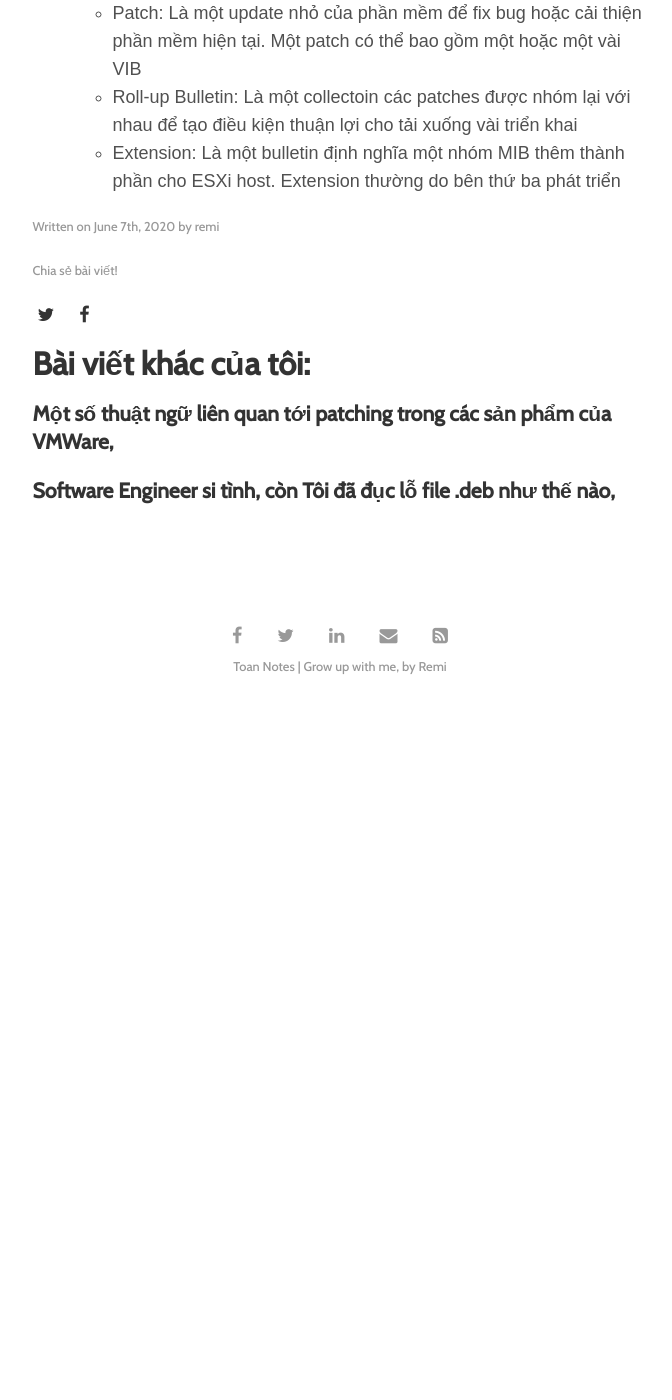
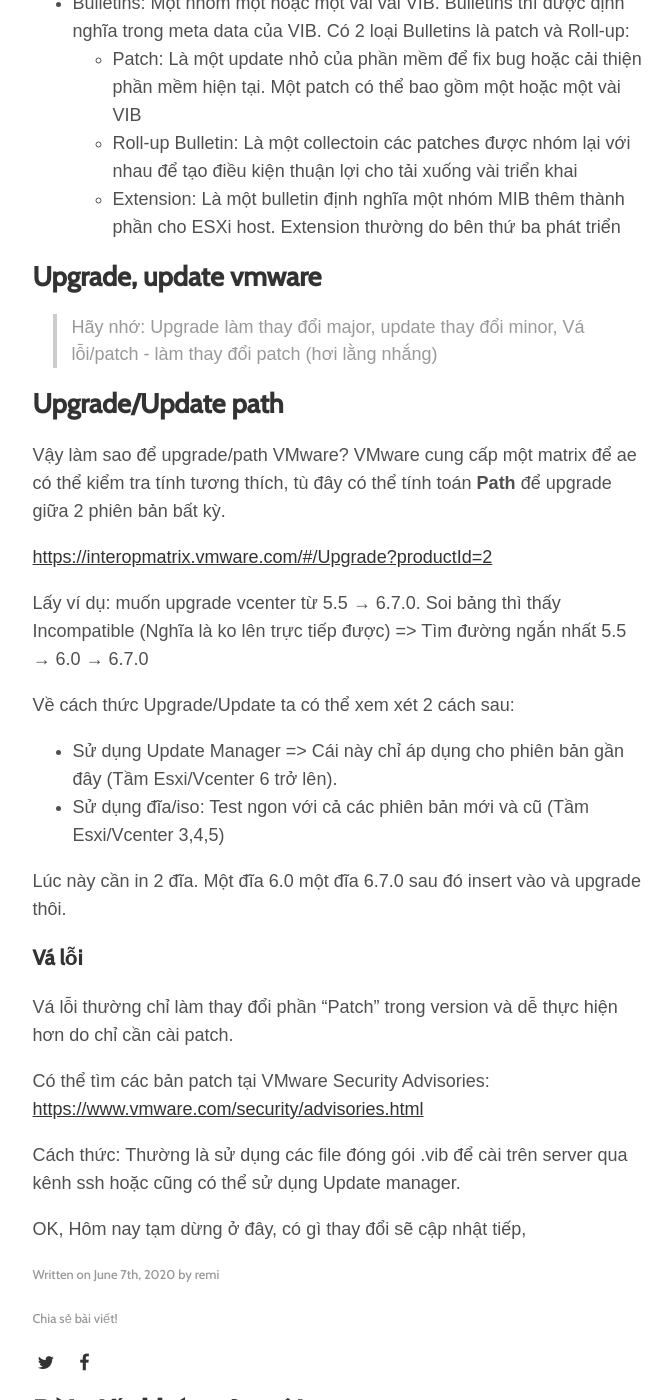
Before and after one commit to toannai/blog, a Jekyll site: the page built from _posts/2020-06-07-vmware-patching-model.md, in a window 1280 px wide and 1400 px high, scrolled down 2653 px. Shown: the whole window, without its empty margins (300-972 px from the left). Built offline with Jekyll 4.4.1, drawn with Linux system fonts in a browser that asks for light colours; some web fonts are replaced; before the commit the page ends 3366 px from its top, so only the background shows below that; some of the changed text lies outside the part shown.

Commit message:
Add version 4

```diff
--- a/_posts/2020-06-07-vmware-patching-model.md
+++ b/_posts/2020-06-07-vmware-patching-model.md
@@ -16,6 +16,7 @@
 Nói tới đây cần biết khái niệm "Scheme" - Lược đồ đánh số phiên bản tạo ra để theo dõi các phiên bản khác nhau của một phần mềm.
 
 Có 2 schemes phổ biến:
+
 * Internal version number: Tăng nhiều lần trong 1 ngày hay revision control number
 * Release version: Ít thay đổi hơn, được biết đến nhiều là semantic versioning hay project code name.
 
@@ -36,6 +37,8 @@
 
 Đánh giá về risk của sự thay đổi version ảnh hưởng lên hệ thống có thể tạm xếp loại ***major number (high risk) => minor number (medium risk) => patch number (lowest risk)***
 
+Upgrade làm thay đổi major, update thay đổi minor. Path dùng để fix bug.
+
 # VMware versioning scheme
 
 >Cũng sử dụng Semantic versioning
@@ -54,3 +57,32 @@
     - Patch: Là một update nhỏ của phần mềm để fix bug hoặc cải thiện phần mềm hiện tại. Một patch có thể bao gồm một hoặc một vài VIB
     - Roll-up Bulletin: Là một collectoin các patches được nhóm lại với nhau để tạo điều kiện thuận lợi cho tải xuống vài triển khai
     - Extension: Là một bulletin định nghĩa một nhóm MIB thêm thành phần cho ESXi host. Extension thường do bên thứ ba phát triển
+
+## Upgrade, update vmware
+
+>Hãy nhớ: Upgrade làm thay đổi major, update thay đổi minor, Vá lỗi/patch - làm thay đổi patch (hơi lằng nhắng)
+
+
+## Upgrade/Update path
+
+Vậy làm sao để upgrade/path VMware? VMware cung cấp một matrix để ae có thể kiểm tra tính tương thích, tù đây có thể tính toán **Path** để upgrade giữa 2 phiên bản bất kỳ.
+
+[https://interopmatrix.vmware.com/#/Upgrade?productId=2](https://interopmatrix.vmware.com/#/Upgrade?productId=2)
+
+Lấy ví dụ: muốn upgrade vcenter từ 5.5 → 6.7.0. Soi bảng thì thấy Incompatible (Nghĩa là ko lên trực tiếp được) => Tìm đường ngắn nhất 5.5 → 6.0 → 6.7.0
+
+Về cách thức Upgrade/Update ta có thể xem xét 2 cách sau:
+* Sử dụng Update Manager => Cái này chỉ áp dụng cho phiên bản gần đây (Tầm Esxi/Vcenter 6 trở lên).
+* Sử dụng đĩa/iso: Test ngon với cả các phiên bản mới và cũ (Tầm Esxi/Vcenter 3,4,5)
+
+Lúc này cần in 2 đĩa. Một đĩa 6.0 một đĩa 6.7.0 sau đó insert vào và upgrade thôi.
+
+### Vá lỗi
+
+Vá lỗi thường chỉ làm thay đổi phần "Patch" trong version và dễ thực hiện hơn do chỉ cần cài patch.
+
+Có thể tìm các bản patch tại VMware Security Advisories: [https://www.vmware.com/security/advisories.html](https://www.vmware.com/security/advisories.html)
+
+Cách thức: Thường là sử dụng các file đóng gói .vib để cài trên server qua kênh ssh hoặc cũng có thể sử dụng Update manager.
+
+OK, Hôm nay tạm dừng ở đây, có gì thay đổi sẽ cập nhật tiếp,
```
